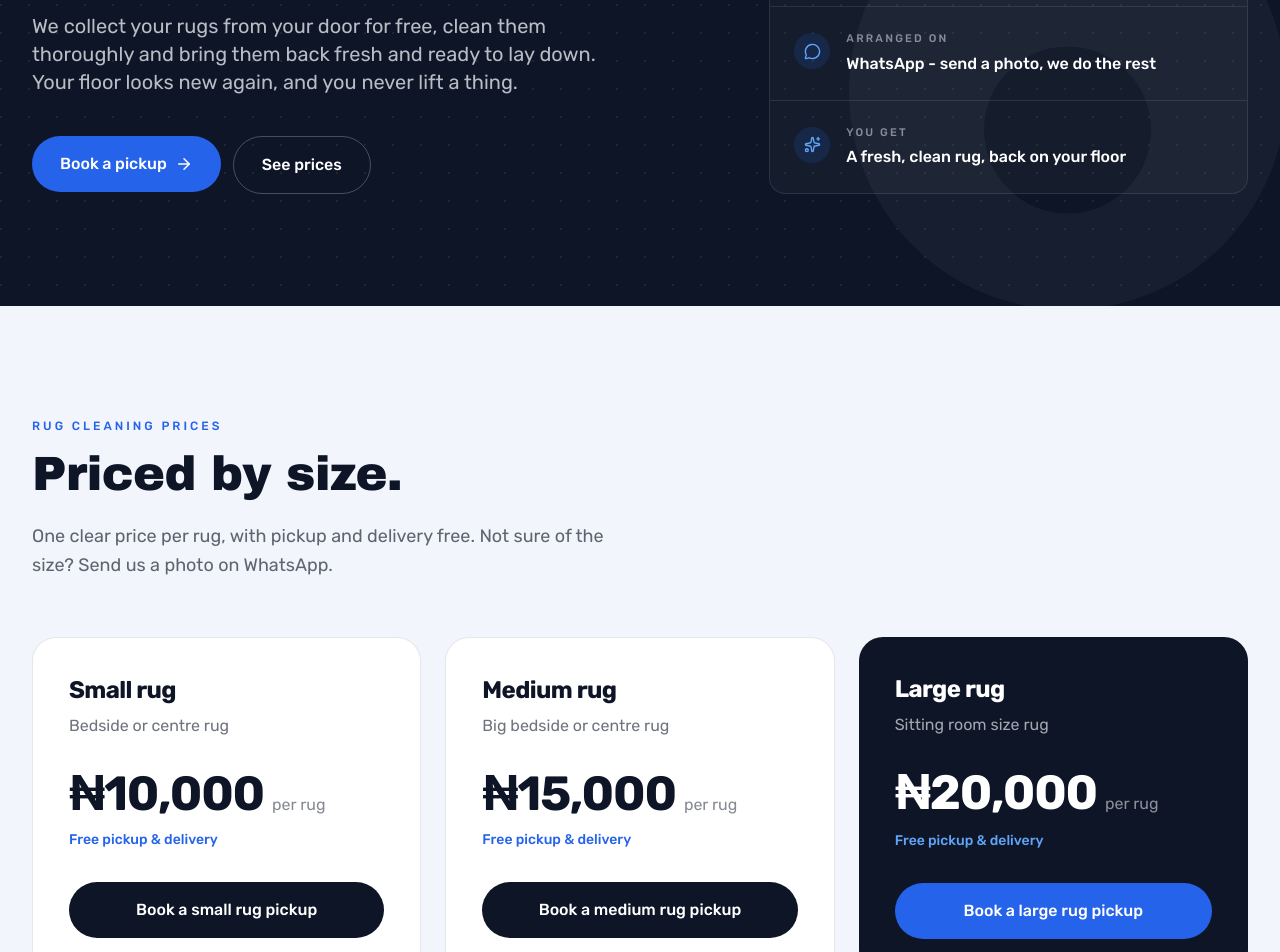
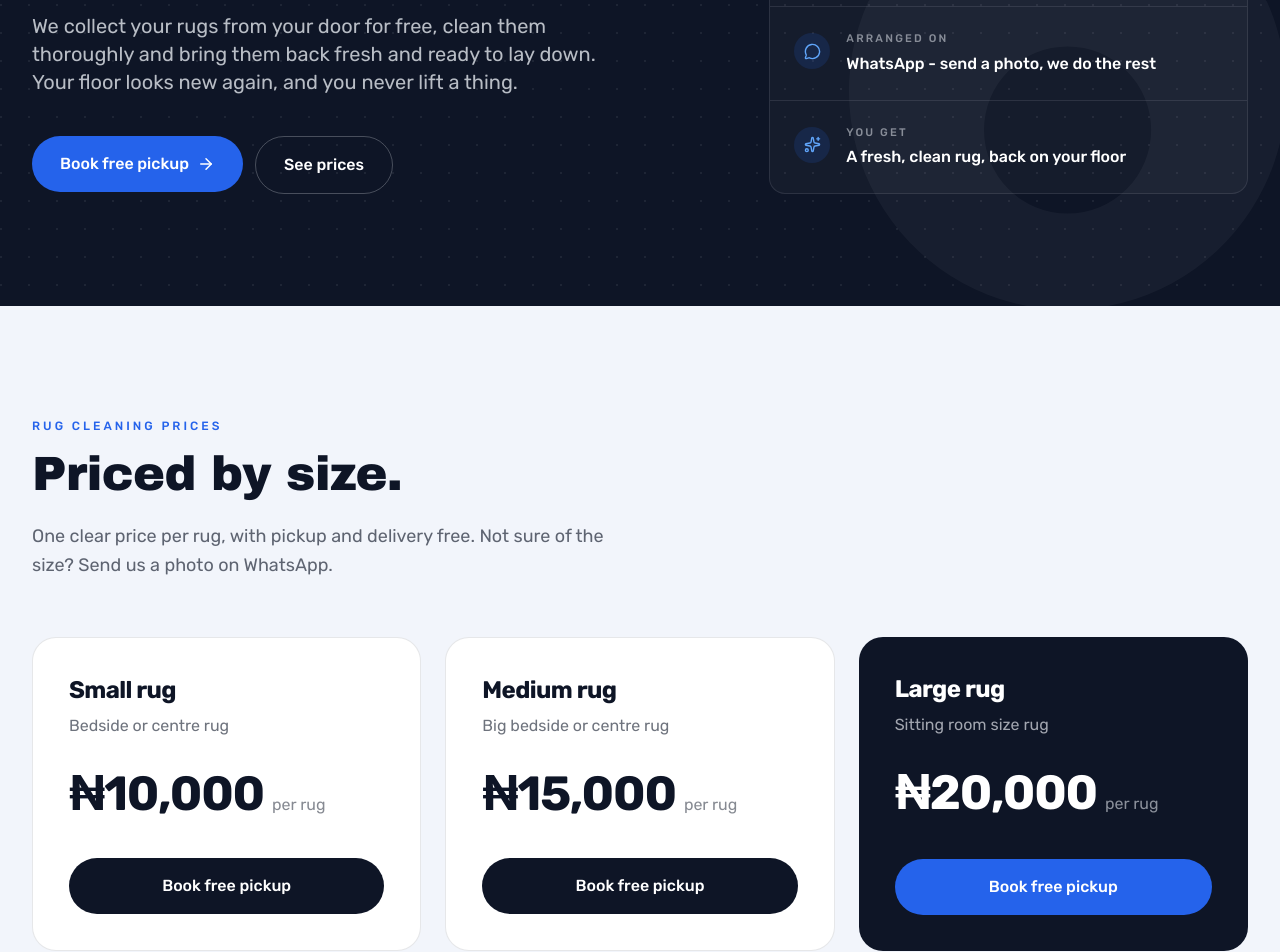
Before and after one commit to Iamstanlee/jaranow-marketing-fe, a React (Create React App) app: page /rugs in a window 1280 px wide. Shown: the part 360-1312 px from the top of the page. Built offline with nearby package versions, Linux system fonts and the light colour scheme.

Commit message:
Enhance ad and landing page copy

```diff
--- a/src/components/rugs/RugPrices.tsx
+++ b/src/components/rugs/RugPrices.tsx
@@ -36,11 +36,8 @@ const RugPrices: React.FC = () => (
                             </span>
                             <span className={dark ? 'text-paper/55' : 'text-ink/50'}>per rug</span>
                         </p>
-                        <p className={`mt-3 text-sm font-medium ${dark ? 'text-primary-400' : 'text-primary-600'}`}>
-                            Free pickup &amp; delivery
-                        </p>
-                        <button onClick={() => bookRug(r.name, r.price)} className={`mt-8 w-full ${dark ? btn.primary : btn.ink}`}>
-                            Book a {r.name.toLowerCase()} pickup
+                        <button onClick={() => bookRug(r.name, r.price)} className={`mt-10 w-full ${dark ? btn.primary : btn.ink}`}>
+                            Book free pickup
                         </button>
                     </article>
                 </Lift>
--- a/src/pages/Business.tsx
+++ b/src/pages/Business.tsx
@@ -356,9 +356,9 @@ const Business: React.FC = () => {
                     <Container className="grid gap-12 lg:grid-cols-12">
                         <div className="lg:col-span-5">
                             <SectionHeader
-                                eyebrow="Get a quote"
-                                title="Tell us about your vehicles."
-                                intro="A few details and we will come back on WhatsApp with a plan and a quote for your organisation."
+                                eyebrow="Offices, schools & fleets · Abuja"
+                                title="Get a quote for your vehicles."
+                                intro="Tell us how many vehicles you have and where they are, and we'll send a plan and quote on WhatsApp. It takes about a minute."
                             />
                             <p className="mt-8 text-ink/60">
                                 Rather talk it through?{' '}
@@ -378,7 +378,7 @@ const Business: React.FC = () => {
                                 fields={quoteFields}
                                 intro="Hi Jaranow! I'd like a quote for fleet / corporate car washing."
                                 leadName="Fleet & corporate quote"
-                                submitLabel="Request a quote"
+                                submitLabel="Get a quote"
                                 successTitle="Request ready to send"
                                 successBody="We've opened WhatsApp with your details. Send the message and we will come back with a plan and a quote."
                                 resetLabel="Start a new request"
--- a/src/pages/Pricing.tsx
+++ b/src/pages/Pricing.tsx
@@ -106,7 +106,7 @@ const Pricing: React.FC = () => {
 
       {activeTab === 'carwash' && <Header ctaLabel="Book a wash" onCtaClick={() => handleCarwashBook()} />}
       {activeTab === 'wash' && <Header ctaLabel="Schedule pickup" ctaTo="/laundry#pricing" />}
-      {activeTab === 'rugs' && <Header ctaLabel="Book a pickup" ctaTo="/rugs#pickup" />}
+      {activeTab === 'rugs' && <Header ctaLabel="Book free pickup" ctaTo="/rugs#pickup" />}
 
       <main>
         <PageHero
--- a/src/pages/Rugs.tsx
+++ b/src/pages/Rugs.tsx
@@ -141,7 +141,7 @@ const Rugs: React.FC = () => {
                 </script>
             </Helmet>
 
-            <Header logo="rugwash" ctaLabel="Book a pickup" onCtaClick={goToPickup}/>
+            <Header logo="rugwash" ctaLabel="Book free pickup" onCtaClick={goToPickup}/>
 
             <main>
                 {/* Hero */}
@@ -165,7 +165,7 @@ const Rugs: React.FC = () => {
                                 <motion.div variants={fadeInUp} className="mt-10 flex flex-col gap-3 sm:flex-row">
                                     <Lift>
                                         <button onClick={goToPickup} className={`${btn.primary} group w-full`}>
-                                            Book a pickup
+                                            Book free pickup
                                             <ArrowRight size={18} className="transition-transform group-hover:translate-x-0.5"/>
                                         </button>
                                     </Lift>
@@ -232,9 +232,9 @@ const Rugs: React.FC = () => {
                     <Container className="grid gap-12 lg:grid-cols-12">
                         <div className="lg:col-span-5">
                             <SectionHeader
-                                eyebrow="Book a pickup"
-                                title="Let's collect your rug."
-                                intro="Tell us where you are and what you have, and we will confirm your pickup on WhatsApp."
+                                eyebrow="Free pickup & delivery · Abuja"
+                                title="Book your free rug pickup."
+                                intro="Tell us your address and rug size, and we'll confirm your pickup day on WhatsApp. It takes under a minute."
                             />
                             <p className="mt-8 text-ink/60">
                                 Easier to show us?{' '}
@@ -254,7 +254,7 @@ const Rugs: React.FC = () => {
                                 fields={pickupFields}
                                 intro="Hi Jaranow! I'd like to book a rug pickup."
                                 leadName="Rug pickup"
-                                submitLabel="Book a pickup"
+                                submitLabel="Book free pickup"
                                 successTitle="Pickup request ready"
                                 successBody="We've opened WhatsApp with your details. Send the message and we will confirm your pickup."
                                 resetLabel="Book another pickup"
@@ -277,10 +277,10 @@ const Rugs: React.FC = () => {
                     </Container>
                 </section>
 
-                <CtaBand title="Ready for a fresh rug?" body="Book a pickup and we will take it from your door - and bring it back clean.">
+                <CtaBand title="Ready for a fresh rug?" body="Book a free pickup and we will collect it from your door - and bring it back clean.">
                     <Lift>
                         <button onClick={goToPickup} className={`${btn.paper} group w-full`}>
-                            Book a pickup
+                            Book free pickup
                             <ArrowRight size={18} className="transition-transform group-hover:translate-x-0.5"/>
                         </button>
                     </Lift>
```
Also changed, not shown: brand/gen-ad.js (+17 -17 lines).
